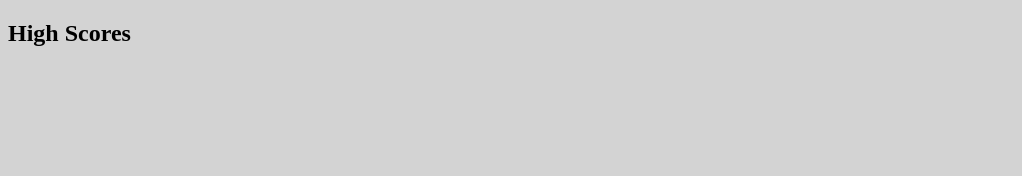
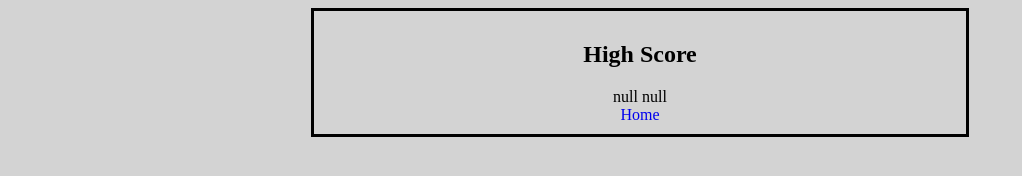
Before and after one commit to asbaxter/code-quiz, a plain HTML site: page assets/html/high-score.html in a window 1280 px wide. Shown: the whole page, without its empty margins (0-1022 px from the left). Drawn offline with Linux system fonts and the light colour scheme.

Commit message:
previous high score now displays and user can go between high score and main screen

```diff
--- a/assets/html/high-score.html
+++ b/assets/html/high-score.html
@@ -9,11 +9,11 @@
     <script src="../js/highScore.js" defer></script>
 </head>
 <body>
-    <div class="highScores">
-        <h2>High Scores</h2>
-        <div class="listOfScores">
+    <div class="quiz">
+        <h2>High Score</h2>
+        <div class="highScore"></div>
+        <a href="../../index.html">Home</a>
 
-        </div>
     </div>
 
 
--- a/assets/js/highScore.js
+++ b/assets/js/highScore.js
@@ -1,9 +1,13 @@
 function displayHighScore() {
 
-    var player = localStorage.getItem('playerName');
-    var highScore = localStorage.getItem('score');
+    var player = (localStorage.getItem('playerName'));
+    var highScore = JSON.parse(localStorage.getItem('score'));
 
-    console.log(player + highScore)
+    console.log(player + highScore);
+
+    let highScoreEl = document.querySelector('.highScore');
+    highScoreEl.textContent = player + " " + highScore;
+
 
 }
 
--- a/assets/js/script.js
+++ b/assets/js/script.js
@@ -2,7 +2,6 @@ let score = 0;
 let currentQuestionIndex = 0;
 let questionEl = document.querySelector('#questionText');
 let optionsEl = document.querySelector('#options');
-minutes = 2;
 seconds = 00;
 
 
@@ -56,6 +55,7 @@ function quizLogic(answer){
     }
     else{
         console.log("you are wrong");
+        seconds = seconds - 25;
 
     }
 
@@ -123,5 +123,5 @@ var timeoutHandle;
 
 
 
-countdown(minutes, seconds);
+countdown(2, 00);
 displayQuestions();
```
